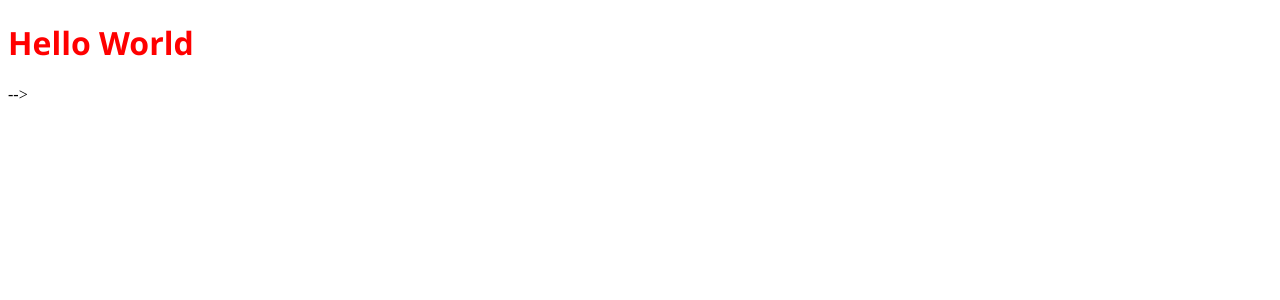
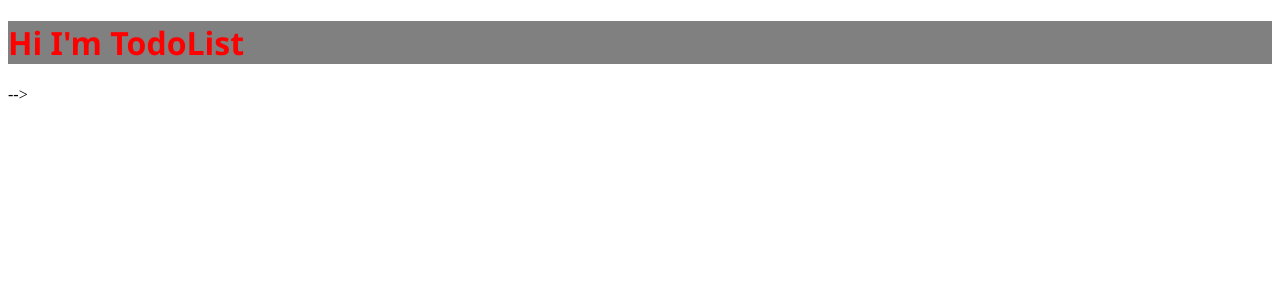
Before and after one commit to MahmoudJarjour/starter_react, a React (Create React App) app: page / in a window 1280 px wide. Shown: the top 300 px of the page. Built offline with nearby package versions, Linux system fonts and the light colour scheme.

Commit message:
change functions to Classes and add render Methods

```diff
--- a/src/App.css
+++ b/src/App.css
@@ -1,4 +1,7 @@
 h1{
   color: red;
   font-family: 'Segoe UI', Tahoma, Geneva, Verdana, sans-serif;
+  position: relative;
+  background-color: gray;
+
 }
--- a/src/App.js
+++ b/src/App.js
@@ -1,10 +1,13 @@
-import React from 'react';
+import React, { Component } from 'react';
+import TodoList from './Components/TodoList';
 import './App.css';
 
-function App() {
-  return (
-    <h1>Hello World</h1>
-  );
-}
+  class App extends Component {
+    render(){
+        return (
+          <TodoList />
+      );
+   }
+  }
 
 export default App;
--- /dev/null
+++ b/src/Components/TodoList.js
@@ -0,0 +1,10 @@
+import React, { Component } from "react";
+
+class TodoList extends Component{
+    render(){
+        return (
+            <h1>Hi I'm TodoList </h1>
+        );
+    }
+}
+export default TodoList;
```
